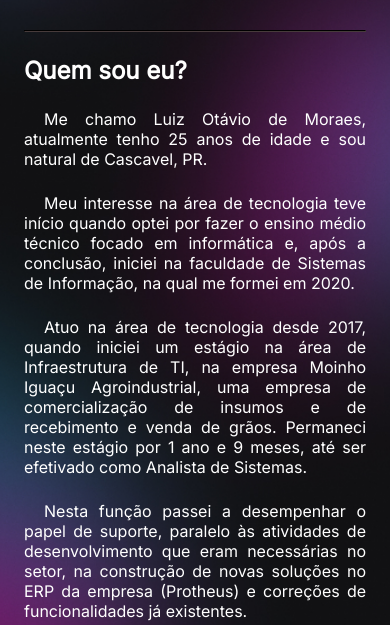
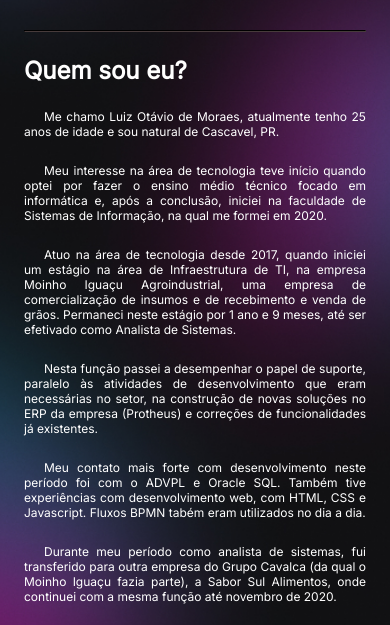
Before and after one commit to luiizmoraes/Discover, a plain HTML site: page pages/about_me.html in a window 390 px wide. Shown: the part 205-830 px from the top of the page. Drawn offline with nearby package versions, Linux system fonts and the light colour scheme.

Commit message:
Implementado funcionalidade para aumentar/reduzir tamanho de texto de acordo com media querie

```diff
--- a/pages/about_me.html
+++ b/pages/about_me.html
@@ -13,7 +13,7 @@
 <body>
     <div id="container-content">
 
-        <a id="button-return" href="../index.html">
+        <a id="button-return" href="../index.html" data-tooltip="Voltar">
             <ion-icon name="arrow-back-circle"></ion-icon>
         </a>
 
@@ -26,13 +26,13 @@
         <div id="content-aboutme">
             <h2>Quem sou eu?</h2>
 
-            <p class="apresentacao"></p>
-            <p>Meu interesse na área de tecnologia teve início quando optei por fazer o ensino médio técnico focado em informática e, após a conclusão, iniciei na faculdade de Sistemas de Informação, na qual me formei em 2020.</p>
-            <P>Atuo na área de tecnologia desde 2017, quando iniciei um estágio na área de Infraestrutura de TI, na empresa Moinho Iguaçu Agroindustrial, uma empresa de comercialização de insumos e de recebimento e venda de grãos. Permaneci neste estágio por 1 ano e 9 meses, até ser efetivado como Analista de Sistemas.</P>
-            <p>Nesta função passei a desempenhar o papel de suporte, paralelo às atividades de desenvolvimento que eram necessárias no setor, na construção de novas soluções no ERP da empresa (Protheus) e correções de funcionalidades já existentes.</p>
-            <p>Meu contato mais forte com desenvolvimento neste período foi com o ADVPL e Oracle SQL. Também tive experiências com desenvolvimento web, com HTML, CSS e Javascript. Fluxos BPMN tabém eram utilizados no dia a dia.</p>
-            <p>Durante meu período como analista de sistemas, fui transferido para outra empresa do Grupo Cavalca (da qual o Moinho Iguaçu fazia parte), a Sabor Sul Alimentos, onde continuei com a mesma função até novembro de 2020.</p>
-            <p>Em dezembro de 2020 iniciei como Analista Desenvolvedor no Grupo Siagri (atualmente chamada de Aliare), a maior empresa Tech do agronegócio brasileiro, onde permaneço até o presente momento. Na Aliare, utilizamos framework próprio para desenvolvimento, porém, as linguagens comuns no projeto que atuo hoje são Java e Vue.js.</p>
+            <p class="apresentacao texto-reduzido"></p>
+            <p class="texto-reduzido">Meu interesse na área de tecnologia teve início quando optei por fazer o ensino médio técnico focado em informática e, após a conclusão, iniciei na faculdade de Sistemas de Informação, na qual me formei em 2020.</p>
+            <P class="texto-reduzido">Atuo na área de tecnologia desde 2017, quando iniciei um estágio na área de Infraestrutura de TI, na empresa Moinho Iguaçu Agroindustrial, uma empresa de comercialização de insumos e de recebimento e venda de grãos. Permaneci neste estágio por 1 ano e 9 meses, até ser efetivado como Analista de Sistemas.</P>
+            <p class="texto-reduzido">Nesta função passei a desempenhar o papel de suporte, paralelo às atividades de desenvolvimento que eram necessárias no setor, na construção de novas soluções no ERP da empresa (Protheus) e correções de funcionalidades já existentes.</p>
+            <p class="texto-reduzido">Meu contato mais forte com desenvolvimento neste período foi com o ADVPL e Oracle SQL. Também tive experiências com desenvolvimento web, com HTML, CSS e Javascript. Fluxos BPMN tabém eram utilizados no dia a dia.</p>
+            <p class="texto-reduzido">Durante meu período como analista de sistemas, fui transferido para outra empresa do Grupo Cavalca (da qual o Moinho Iguaçu fazia parte), a Sabor Sul Alimentos, onde continuei com a mesma função até novembro de 2020.</p>
+            <p class="texto-reduzido">Em dezembro de 2020 iniciei como Analista Desenvolvedor no Grupo Siagri (atualmente chamada de Aliare), a maior empresa Tech do agronegócio brasileiro, onde permaneço até o presente momento. Na Aliare, utilizamos framework próprio para desenvolvimento, porém, as linguagens comuns no projeto que atuo hoje são Java e Vue.js.</p>
         </div>
 
         <hr>
--- a/style.css
+++ b/style.css
@@ -253,6 +253,10 @@ footer a:hover {
     font-size: 24px;
 }
 
+.texto-reduzido {
+    font-size: 12px;
+}
+
 /*media queries*/
 @media (min-width: 700px) {
     :root {
@@ -263,3 +267,9 @@ footer a:hover {
         --bg-url: url(./assets/bg-desktop-light.jpg);
     }
 }
+
+@media (min-width: 1440px) {
+    .texto-reduzido {
+        font-size: 14px;
+    }
+}
```
